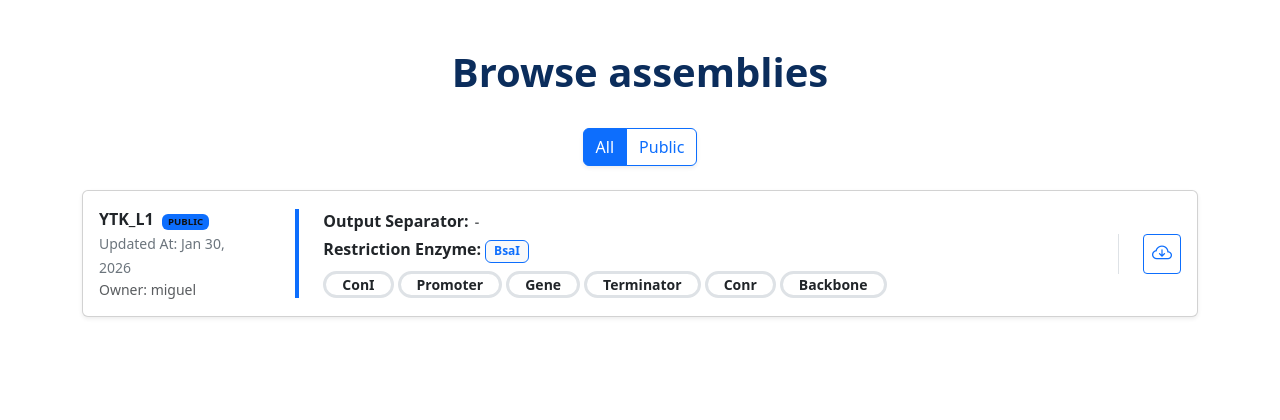
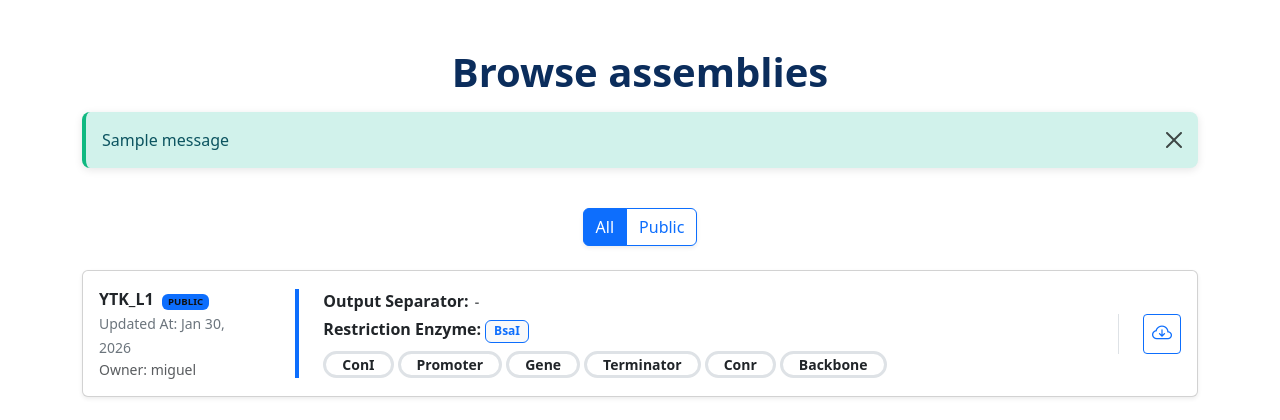
Before and after one commit to MiguelSenHer/projet-web-G4, a Django app: page /browse/ in a window 1280 px wide. Shown: the part 57-477 px from the top of the page. Run offline with Django 5.2, Linux system fonts and the light colour scheme; data comes from the database, SQL or seed files in the repository; tables that the repository leaves empty hold one stand-in row (values such as "Sample post"); one stand-in notice (Sample message) is shown; parts of the project's set-up code (start-up, migrations or seed data) failed here and were passed over.

Commit message:
improve html

```diff
--- a/src/browse/templates/browse/browse.html
+++ b/src/browse/templates/browse/browse.html
@@ -1,11 +1,23 @@
 {% extends 'frontend/base.html' %}
 
-{% block title %}InsillyClo - Browse Assemblies{% endblock %}
+{% block title %}InSillyClo - Browse Assemblies{% endblock %}
 
 {% block content %}
 <section class="container text-center mt-5">
   <h1 class="hero-title">Browse assemblies</h1>
 </section>
+
+{% if messages %}
+  <div class="container mt-3">
+    {% for message in messages %}
+      <div class="alert alert-{{ message.tags|default:'info' }} alert-dismissible fade show" role="alert">
+        {{ message }}
+        <button type="button" class="btn-close" data-bs-dismiss="alert" aria-label="Close"></button>
+      </div>
+    {% endfor %}
+  </div>
+{% endif %}
+
 <main class="flex-grow-1">
   <div class="container py-4">
     <div class="d-flex justify-content-center mb-4">
--- a/src/designer/templates/designer/designer_home.html
+++ b/src/designer/templates/designer/designer_home.html
@@ -1,6 +1,6 @@
 {% extends 'frontend/base.html' %}
 
-{% block title %}InsillyClo-Browse Assemblies{% endblock %}
+{% block title %}InSillyClo - Assembly Designer{% endblock %}
 
 {% block content %}
 <!-- HERO (same vibe as frontend, but adapted) -->
--- a/src/designer/templates/designer/designer_input_parts.html
+++ b/src/designer/templates/designer/designer_input_parts.html
@@ -1,8 +1,6 @@
 {% extends 'frontend/base.html' %}
 
-{% block title %}InsillyClo - Browse Assemblies
-
-{% endblock %}
+{% block title %}InSillyClo - Assembly Designer {% endblock %}
 
 {% block content %}
 
@@ -10,6 +8,7 @@
   <h1 class="hero-title">Assembly Designer</h1>
   <p class="text-muted mb-0">Define input parts</p>
 </section>
+
 
 <div class="container my-5">
 
@@ -64,7 +63,6 @@
 
                 <button type="submit" class="btn btn-auto">
                     Save and Finish
-                     <i class="bi bi-arrow-right ms-2"></i>
                     <i class="bi bi-arrow-right ms-2"></i>
                 </button>
             </div>
--- a/src/designer/templates/designer/designer_properties.html
+++ b/src/designer/templates/designer/designer_properties.html
@@ -1,7 +1,7 @@
 {% extends "frontend/base.html" %}
 
 {% block title %}
-Assembly Designer - InSillyClo
+InSillyClo - Assembly Designer
 {% endblock %}
 
 {% block content %}
--- a/src/simulator/templates/simulator/home.html
+++ b/src/simulator/templates/simulator/home.html
@@ -1,7 +1,7 @@
 {% extends "frontend/base.html" %}
 
 {% block title %}
-InsillyClo - Upload Template
+InSillyClo – Assembly Simulator
 {% endblock %}
 
 {% block content %}
--- a/src/simulator/templates/simulator/preview.html
+++ b/src/simulator/templates/simulator/preview.html
@@ -1,7 +1,7 @@
 {% extends "frontend/base.html" %}
 
 {% block title %}
-InsillyClo - Simulation Preview
+InSillyClo - Simulation Preview
 {% endblock%}
 
 {% block content %}
--- a/src/simulator/templates/simulator/simulation_details.html
+++ b/src/simulator/templates/simulator/simulation_details.html
@@ -1,7 +1,7 @@
 {% extends "frontend/base.html" %}
 
 {% block title %}
-InsillyClo - Run Simulation
+InSillyClo - Run Simulation
 {% endblock %}
 
 {% block content %}
```
